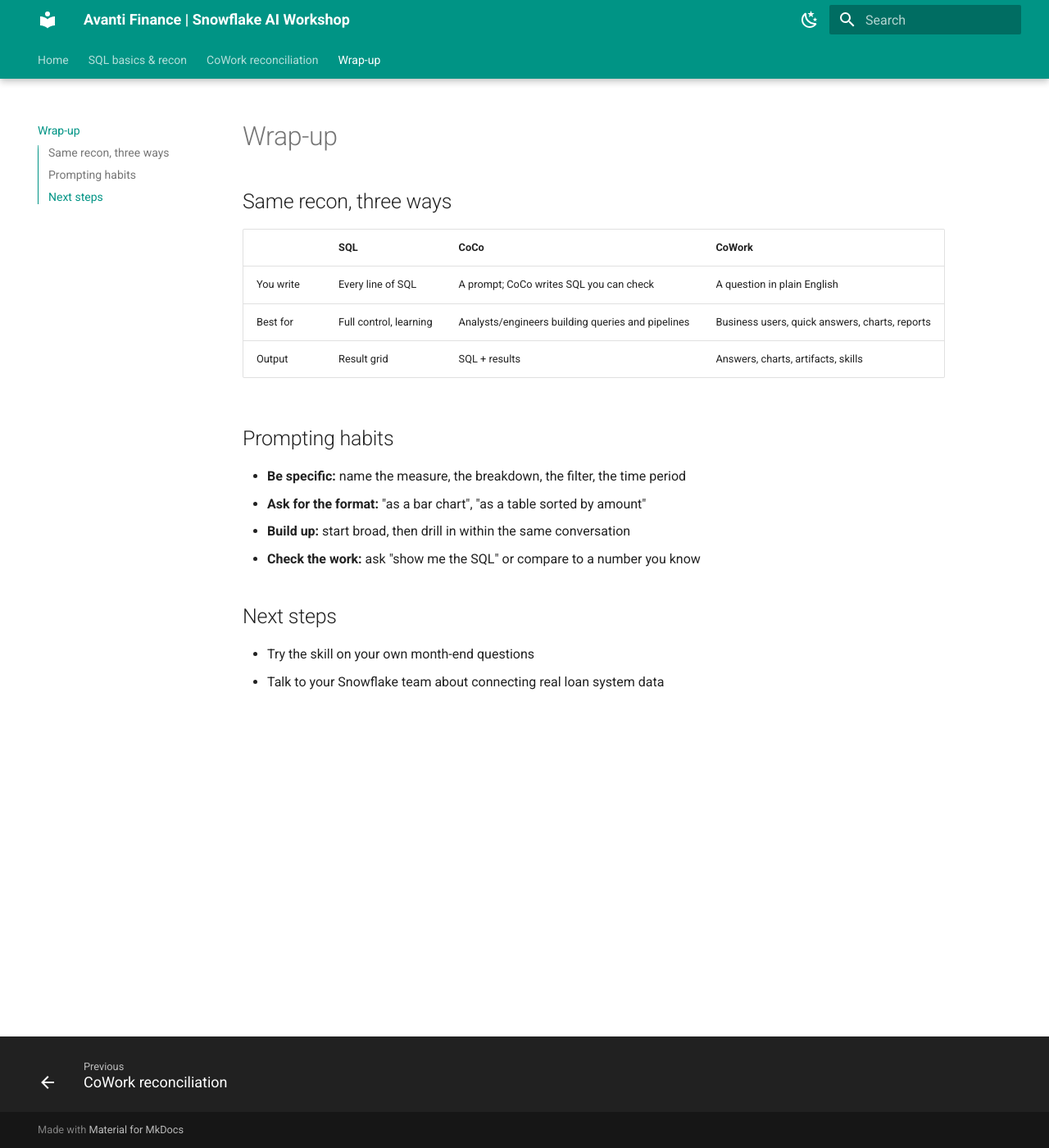
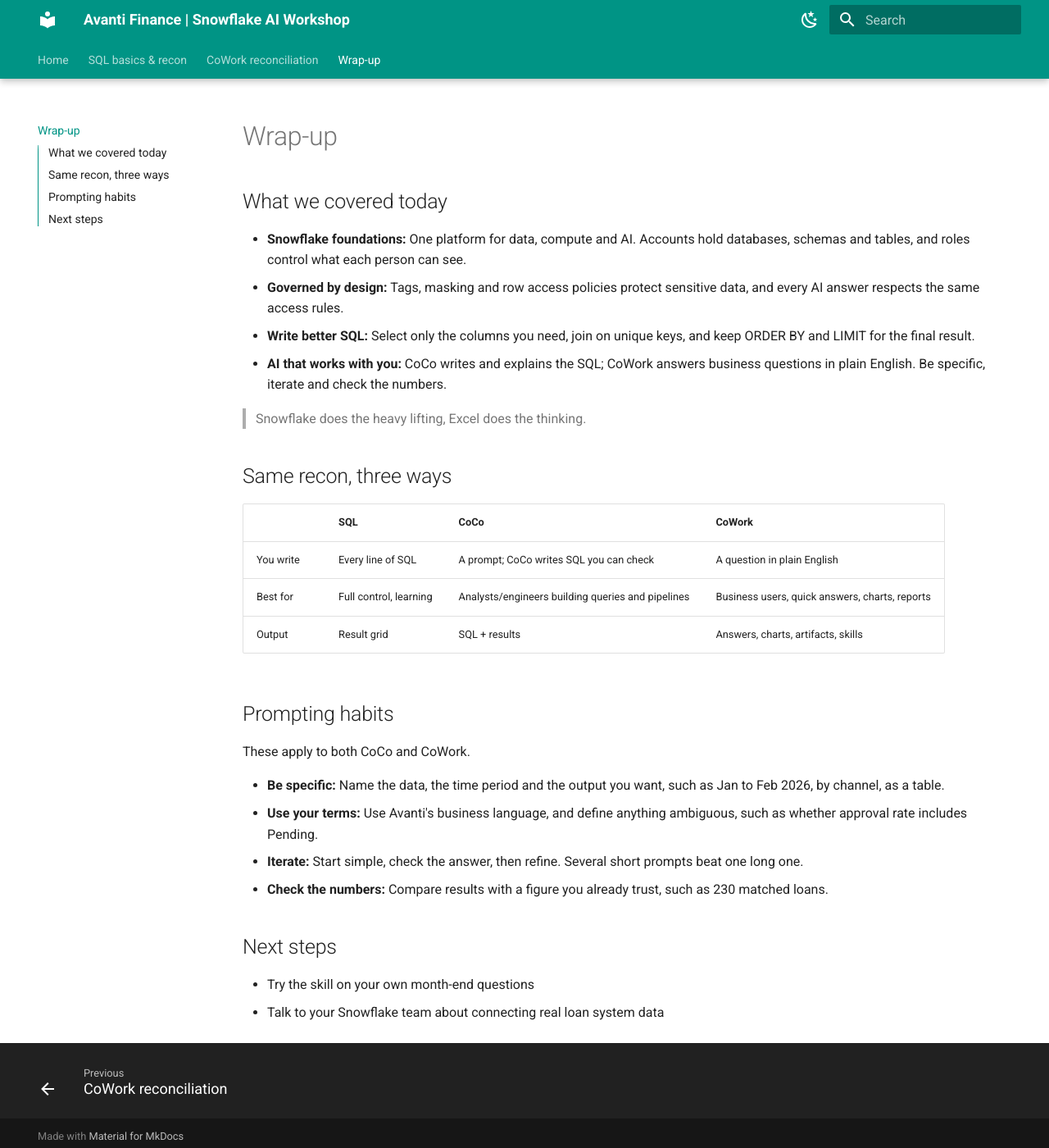
Before and after one commit to sfc-gh-adignadice/avanti-workshop-guide, an MkDocs documentation site: the page built from docs/wrap_up.md, in a window 1280 px wide and 1400 px high. Shown: the whole window at 82% size. Built offline with MkDocs 1.6.1 and Material for MkDocs 9.7.7, drawn with Linux system fonts in a browser that asks for light colours.

Commit message:
Wrap-up: align recap and prompting habits with workshop slides
Generated with [Snowflake CoCo](https://docs.snowflake.com/en/user-guide/cortex-code/cortex-code)

Co-authored-by: Snowflake CoCo <noreply@snowflake.com>

```diff
--- a/docs/wrap_up.md
+++ b/docs/wrap_up.md
@@ -1,4 +1,13 @@
 # Wrap-up
+
+## What we covered today
+
+- **Snowflake foundations:** One platform for data, compute and AI. Accounts hold databases, schemas and tables, and roles control what each person can see.
+- **Governed by design:** Tags, masking and row access policies protect sensitive data, and every AI answer respects the same access rules.
+- **Write better SQL:** Select only the columns you need, join on unique keys, and keep ORDER BY and LIMIT for the final result.
+- **AI that works with you:** CoCo writes and explains the SQL; CoWork answers business questions in plain English. Be specific, iterate and check the numbers.
+
+> Snowflake does the heavy lifting, Excel does the thinking.
 
 ## Same recon, three ways
 
@@ -10,10 +19,12 @@
 
 ## Prompting habits
 
-- **Be specific:** name the measure, the breakdown, the filter, the time period
-- **Ask for the format:** "as a bar chart", "as a table sorted by amount"
-- **Build up:** start broad, then drill in within the same conversation
-- **Check the work:** ask "show me the SQL" or compare to a number you know
+These apply to both CoCo and CoWork.
+
+- **Be specific:** Name the data, the time period and the output you want, such as Jan to Feb 2026, by channel, as a table.
+- **Use your terms:** Use Avanti's business language, and define anything ambiguous, such as whether approval rate includes Pending.
+- **Iterate:** Start simple, check the answer, then refine. Several short prompts beat one long one.
+- **Check the numbers:** Compare results with a figure you already trust, such as 230 matched loans.
 
 ## Next steps
 
```
